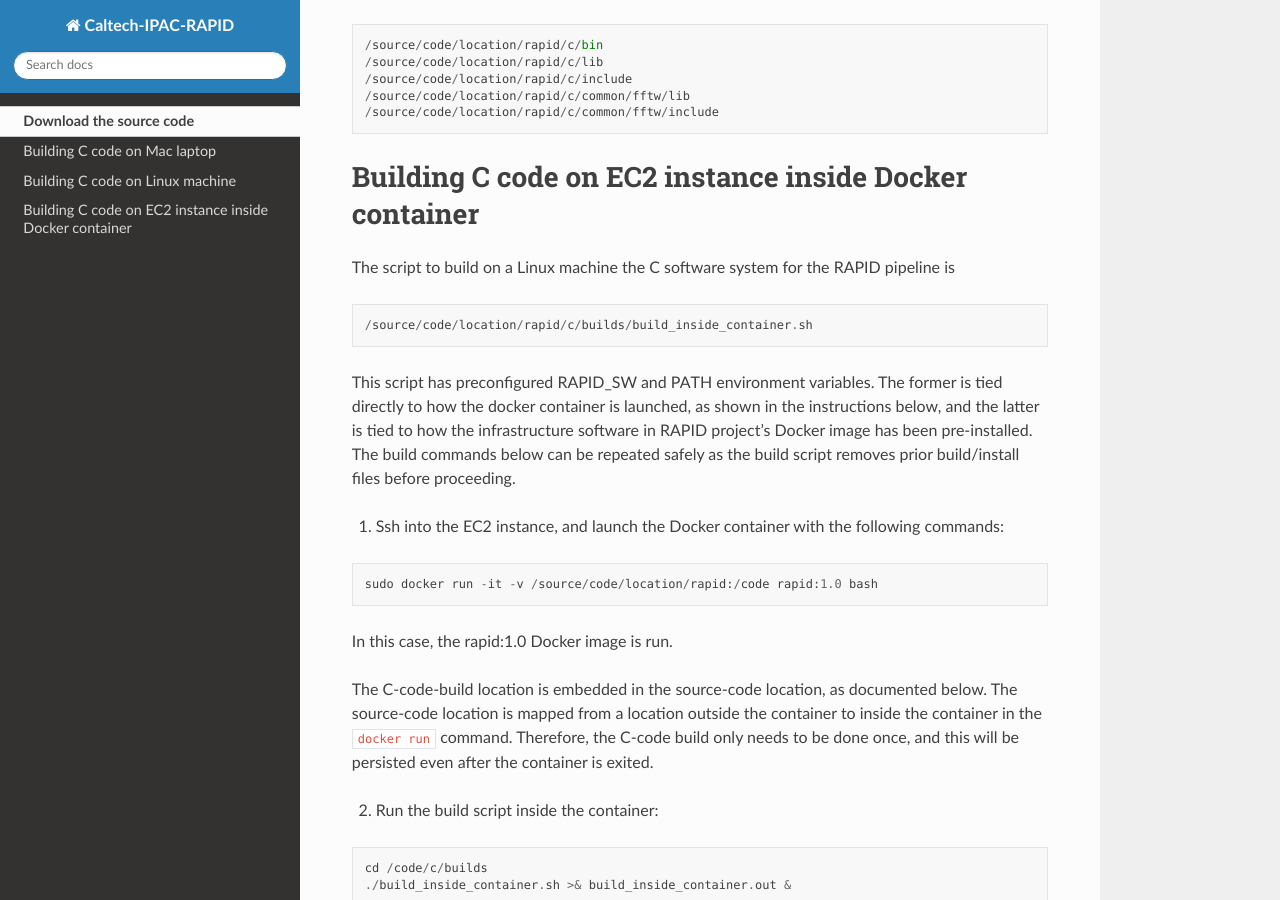
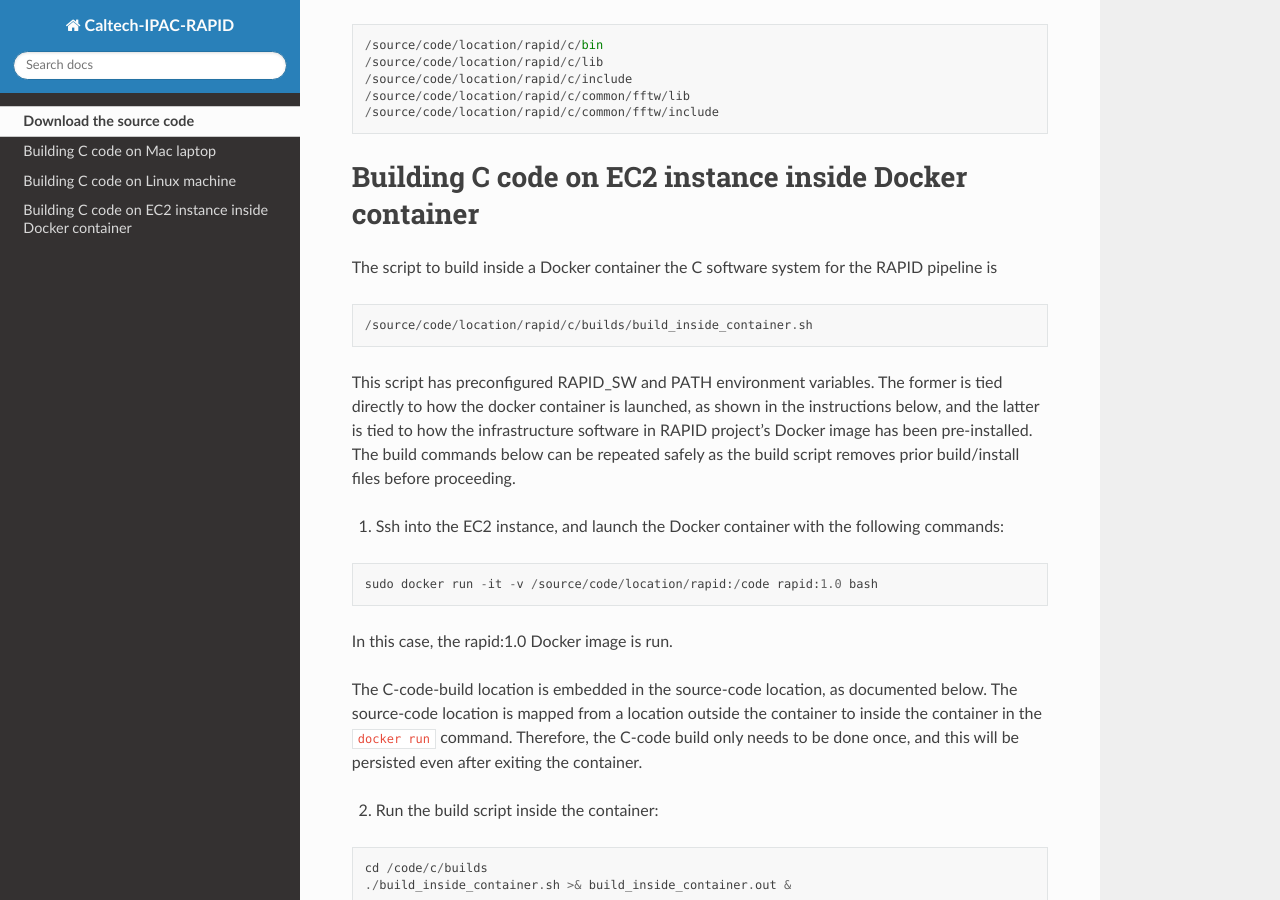
Before and after one commit to Caltech-IPAC/rapid, a Sphinx documentation site: the page built from docs/source/install/install.rst, in a window 1280 px wide and 900 px high, scrolled down 2478 px. Built offline with Sphinx 7.4.7 and the Read the Docs theme 2.0.0, drawn with Linux system fonts in a browser that asks for light colours.

Commit message:
Made refinements.

```diff
--- a/docs/source/install/install.rst
+++ b/docs/source/install/install.rst
@@ -130,7 +130,7 @@ installed under the following paths:
 Building C code on EC2 instance inside Docker container
 ========================
 
-The script to build on a Linux machine the C software system for the RAPID pipeline is
+The script to build inside a Docker container the C software system for the RAPID pipeline is
 
 .. code-block::
 
@@ -158,7 +158,7 @@ documented below.  The source-code location is
 mapped from a location outside the container to inside the container
 in the ``docker run`` command.
 Therefore, the C-code build only needs to be done once, and this will
-be persisted even after the container is exited.
+be persisted even after exiting the container.
 
 2. Run the build script inside the container:
 
```
